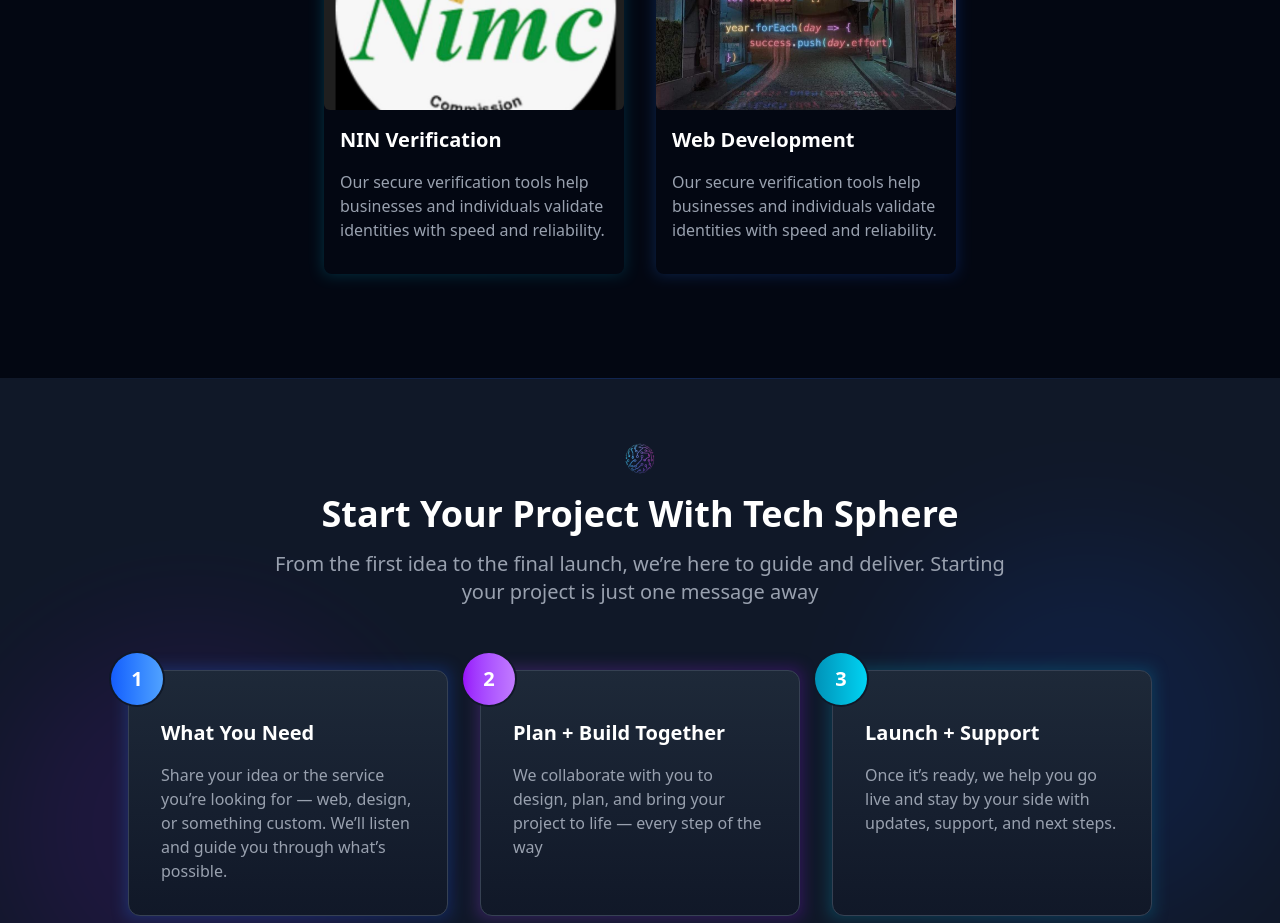
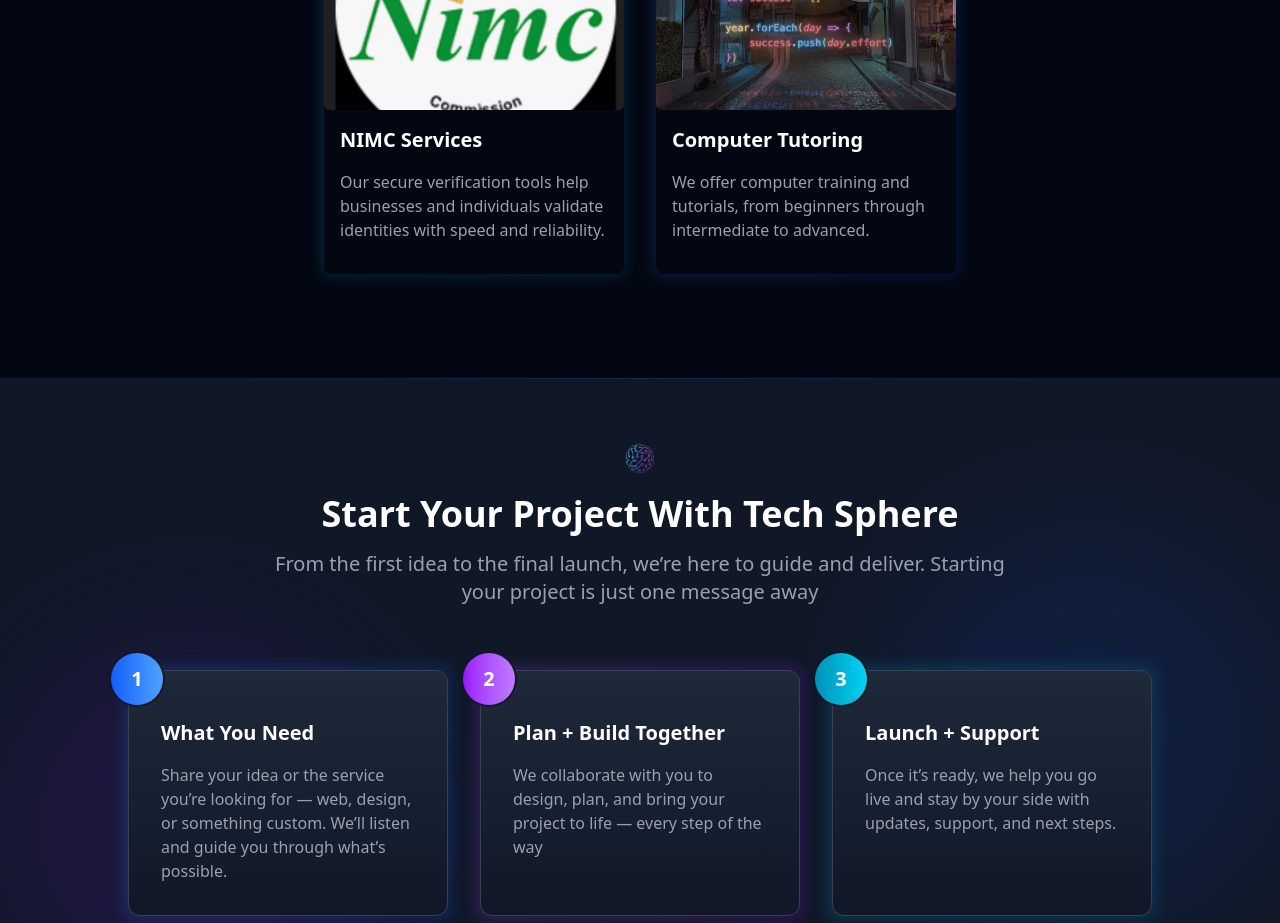
Before and after one commit to cyberdiego33/Tech-Sphere-React, a React (Vite) app: page / in a window 1280 px wide. Shown: the part 1340-2263 px from the top of the page. Built offline with nearby package versions, Linux system fonts and the light colour scheme.

Commit message:
Update SectionTwo.jsx

```diff
--- a/src/components/homePage-Components/SectionTwo.jsx
+++ b/src/components/homePage-Components/SectionTwo.jsx
@@ -100,7 +100,7 @@
                 <h2
                   className="text-xl text-white font-bold transition duration-300 group-hover:text-blue-600"
                 >
-                  NIN Verification
+                  NIMC Services
                 </h2>
                 <p className="my-4 text-gray-400">
                   Our secure verification tools help businesses and individuals
@@ -126,11 +126,10 @@
                 <h2
                   className="text-xl text-white font-bold transition duration-300 group-hover:text-blue-600"
                 >
-                  Web Development
+                  Computer Tutoring
                 </h2>
                 <p className="my-4 text-gray-400">
-                  Our secure verification tools help businesses and individuals
-                  validate identities with speed and reliability.
+                  We offer computer training and tutorials, from beginners through intermediate to advanced.
                 </p>
               </div>
             </div>
```
